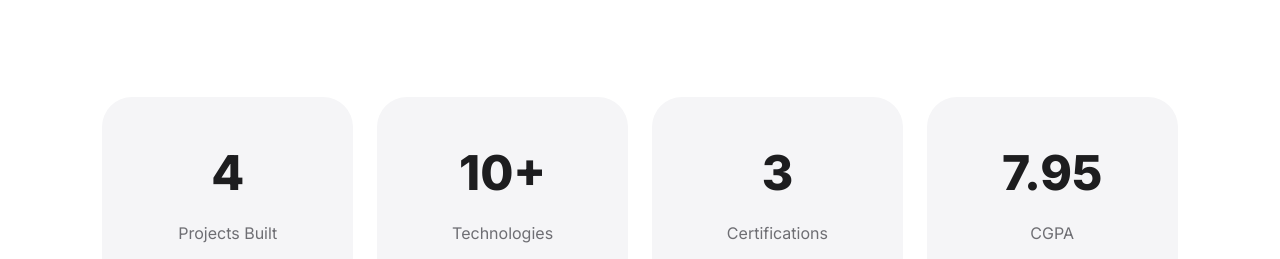
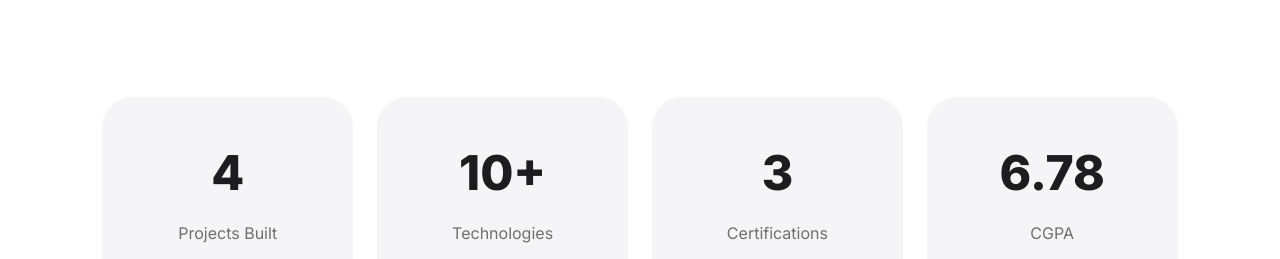
Before and after one commit to Prathamesh-1705/my-portfolio, a React (Create React App) app: page / in a window 1280 px wide. Shown: the part 1340-1599 px from the top of the page. Built offline with nearby package versions, Linux system fonts and the light colour scheme.

Commit message:
updated the resume

```diff
--- a/src/App.js
+++ b/src/App.js
@@ -180,7 +180,7 @@ export default function Portfolio() {
           </div>
 
           <div className="stat-card">
-            <h3>7.95</h3>
+            <h3>6.78</h3>
             <p>CGPA</p>
           </div>
         </div>
```
Also changed, not shown: 1 other file (tests, documents, lock files or other folders).
